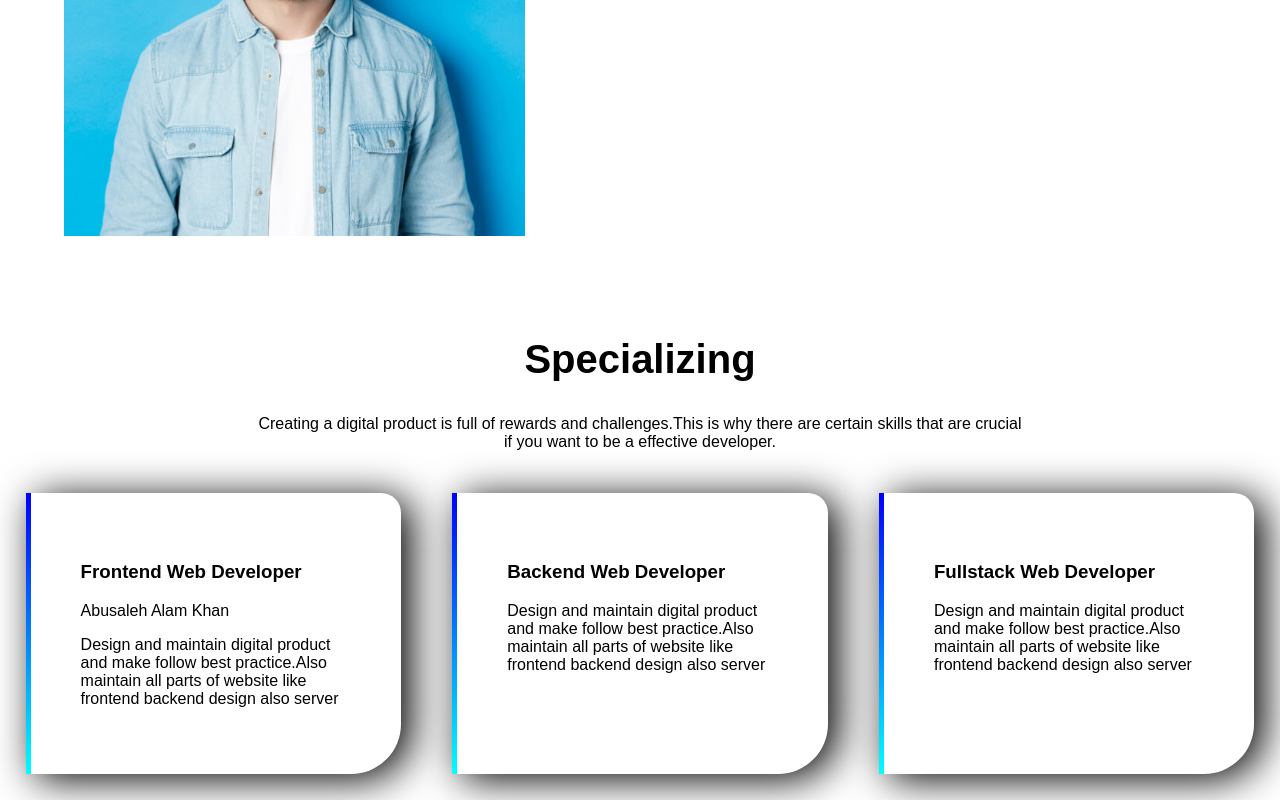
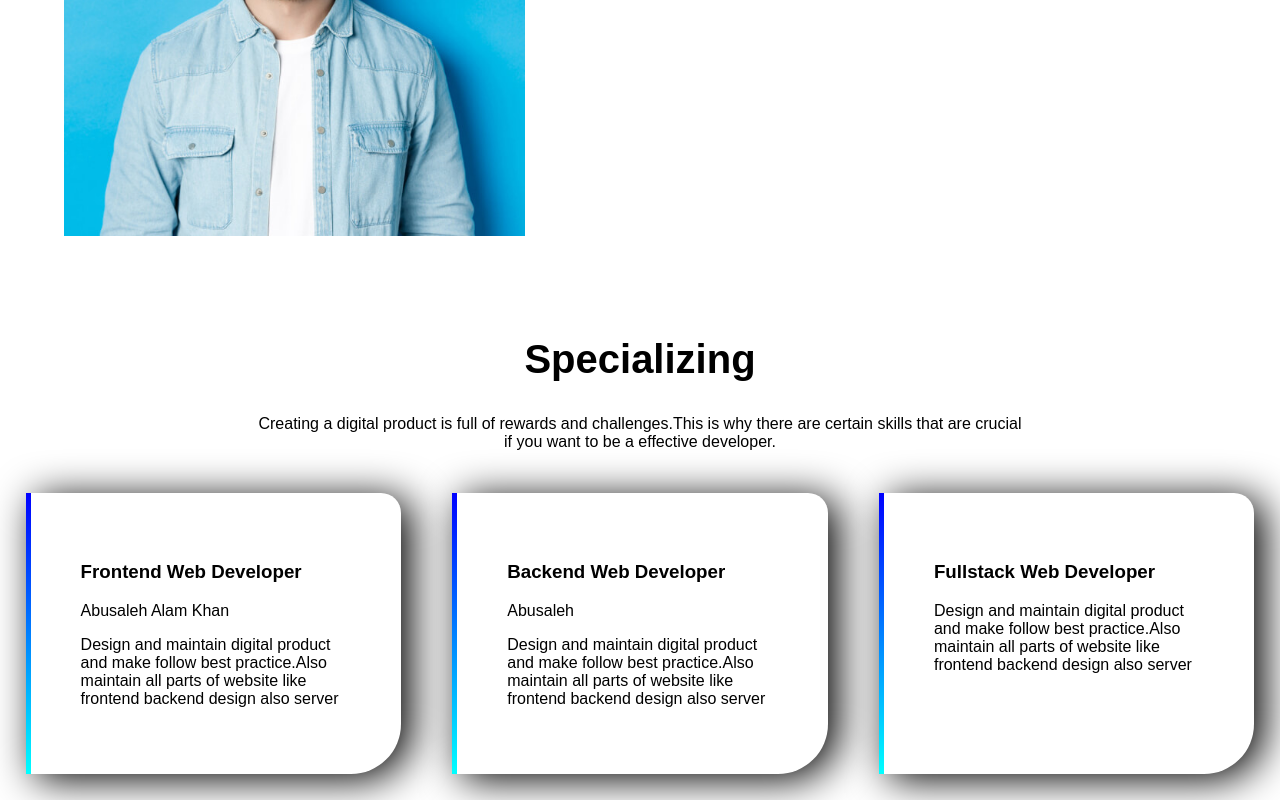
Before and after one commit to abusaleh569857/my-first-website, a plain HTML site: page My-Portfolio.html in a window 1280 px wide. Shown: the part 872-1672 px from the top of the page. Drawn offline with Linux system fonts and the light colour scheme.

Commit message:
Update My-Portfolio.html
second change in github

```diff
--- a/My-Portfolio.html
+++ b/My-Portfolio.html
@@ -41,6 +41,7 @@
             </div>
             <div class="child">
                 <h3>Backend Web Developer</h4>
+                <p> Abusaleh </p>
                 <p>Design and maintain digital product and make follow best practice.Also maintain all parts of website like frontend backend design also server </p>
             </div>
             <div class="child">
```
